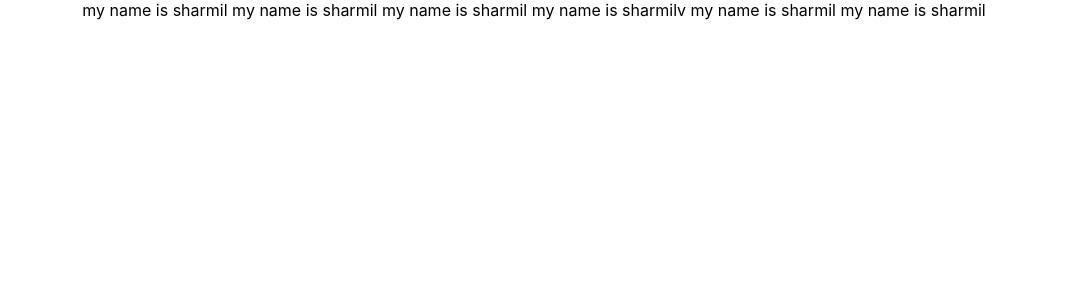
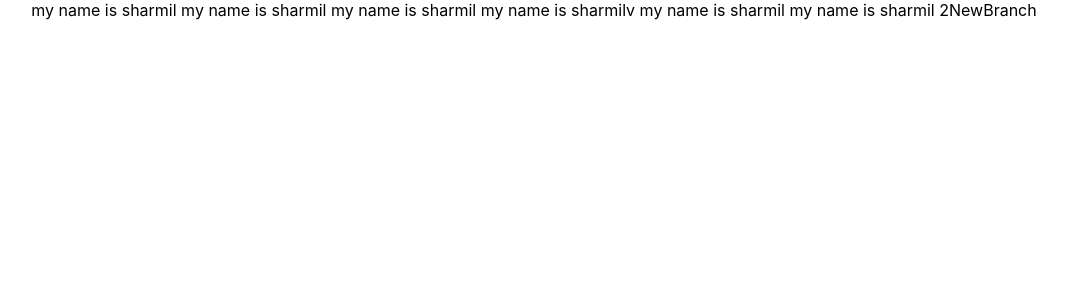
Before and after one commit to kathiriyasharmil/32, a React (Create React App) app: page / in a window 1280 px wide. Shown: the top 300 px of the page, without its empty margins (106-1173 px from the left). Built offline with nearby package versions, Linux system fonts and the light colour scheme.

Commit message:
this is my 2NewBranch 14 commit

```diff
--- a/src/App.js
+++ b/src/App.js
@@ -10,6 +10,7 @@ function App() {
         my name is sharmilv
         my name is sharmil
         my name is sharmil
+        2NewBranch
     </div>
   );
 }
```
